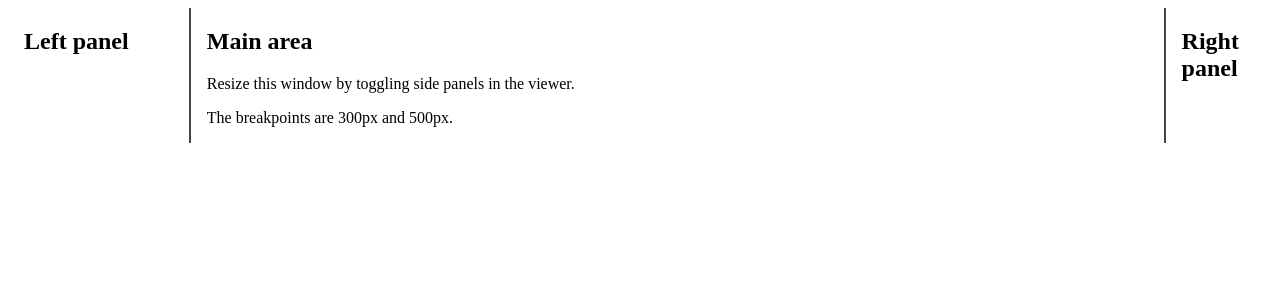
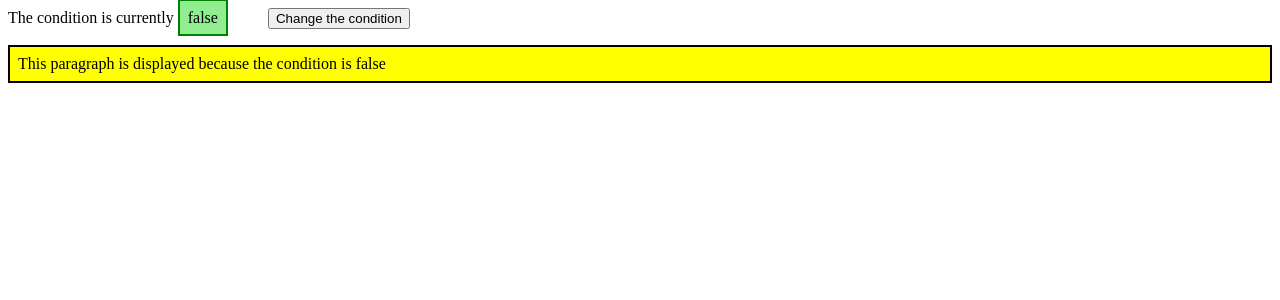
Before and after one commit to carolvasc/angular-utils, an Angular app: page / in a window 1280 px wide. Shown: the top 300 px of the page. Built offline with nearby package versions, Linux system fonts and the light colour scheme.

Commit message:
feat: componente que utiliza a diretiva estrutural

```diff
--- a/src/app/app.component.html
+++ b/src/app/app.component.html
@@ -1,4 +1,5 @@
 <!-- <div>
   <input type="text" appCheckDecimalPlaces/>
 </div> -->
-<app-rezisable></app-rezisable>
+<!-- <app-rezisable></app-rezisable> -->
+<app-structural-directive></app-structural-directive>
--- a/src/app/app.module.ts
+++ b/src/app/app.module.ts
@@ -7,6 +7,8 @@ import { CheckDecimalPlacesDirective } from './shared/directives/check-decimal-p
 import { ConcatenateArrayValuesPipe } from './shared/pipes/concatenate-array-values.pipe';
 import { WindowResizeDirective } from './shared/directives/window-resize.directive';
 import { RezisableComponent } from './shared/components/rezisable/rezisable.component';
+import { UnlessDirective } from './shared/directives/unless.directive';
+import { StructuralDirectiveComponent } from './shared/components/structural-directive/structural-directive.component';
 
 @NgModule({
   declarations: [
@@ -14,7 +16,9 @@ import { RezisableComponent } from './shared/components/rezisable/rezisable.comp
     ConcatenateArrayValuesPipe,
     CheckDecimalPlacesDirective,
     WindowResizeDirective,
-    RezisableComponent
+    RezisableComponent,
+    UnlessDirective,
+    StructuralDirectiveComponent
   ],
   imports: [
     BrowserModule,
--- /dev/null
+++ b/src/app/shared/components/structural-directive/structural-directive.component.html
@@ -0,0 +1,24 @@
+<div>
+  <p class="d-inline mr-5">
+    The condition is currently
+    <span
+      [ngClass]="{
+        success: !condition,
+        warning: condition
+      }"
+      >{{ condition }}</span
+    >
+  </p>
+  <button (click)="handleCondition()">Change the condition</button>
+</div>
+
+<div>
+  <p *appUnless="condition" class="warning">
+    This paragraph is displayed because the condition is false
+  </p>
+
+  <p *appUnless="!condition" class="success">
+    Although the condition is true, this paragraph is displayed because
+    appUnless is set to false
+  </p>
+</div>
--- /dev/null
+++ b/src/app/shared/components/structural-directive/structural-directive.component.less
@@ -0,0 +1,19 @@
+.success {
+  background-color: lightgreen;
+  border: 2px solid green;
+  padding: 8px;
+}
+
+.warning {
+  background-color: yellow;
+  border: 2px solid black;
+  padding: 8px;
+}
+
+.d-inline {
+  display: inline;
+}
+
+.mr-5 {
+  margin-right: 40px;
+}
--- /dev/null
+++ b/src/app/shared/components/structural-directive/structural-directive.component.ts
@@ -0,0 +1,20 @@
+import { Component, OnInit } from '@angular/core';
+
+@Component({
+  selector: 'app-structural-directive',
+  templateUrl: './structural-directive.component.html',
+  styleUrls: ['./structural-directive.component.less']
+})
+export class StructuralDirectiveComponent implements OnInit {
+  condition: boolean = false;
+
+  constructor() { }
+
+  ngOnInit(): void {
+  }
+
+  handleCondition() {
+    this.condition = !this.condition
+  }
+
+}
```
Also changed, not shown: 1 other file (tests, documents, lock files or other folders).
